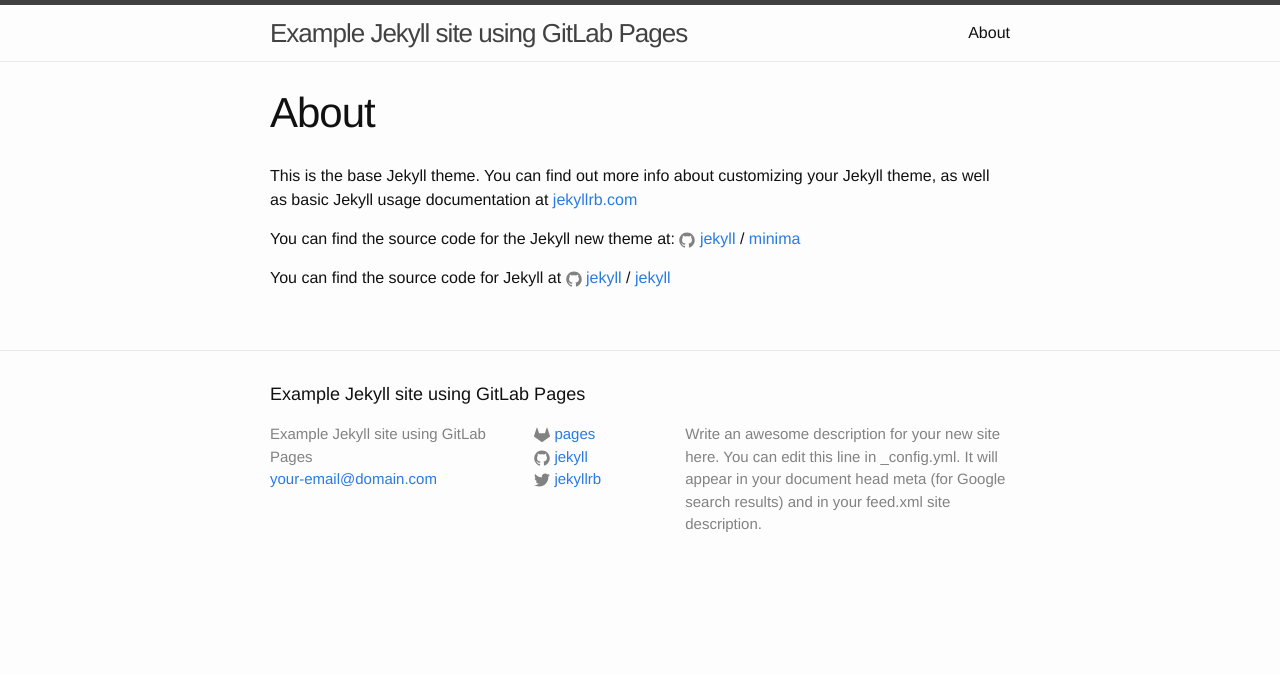
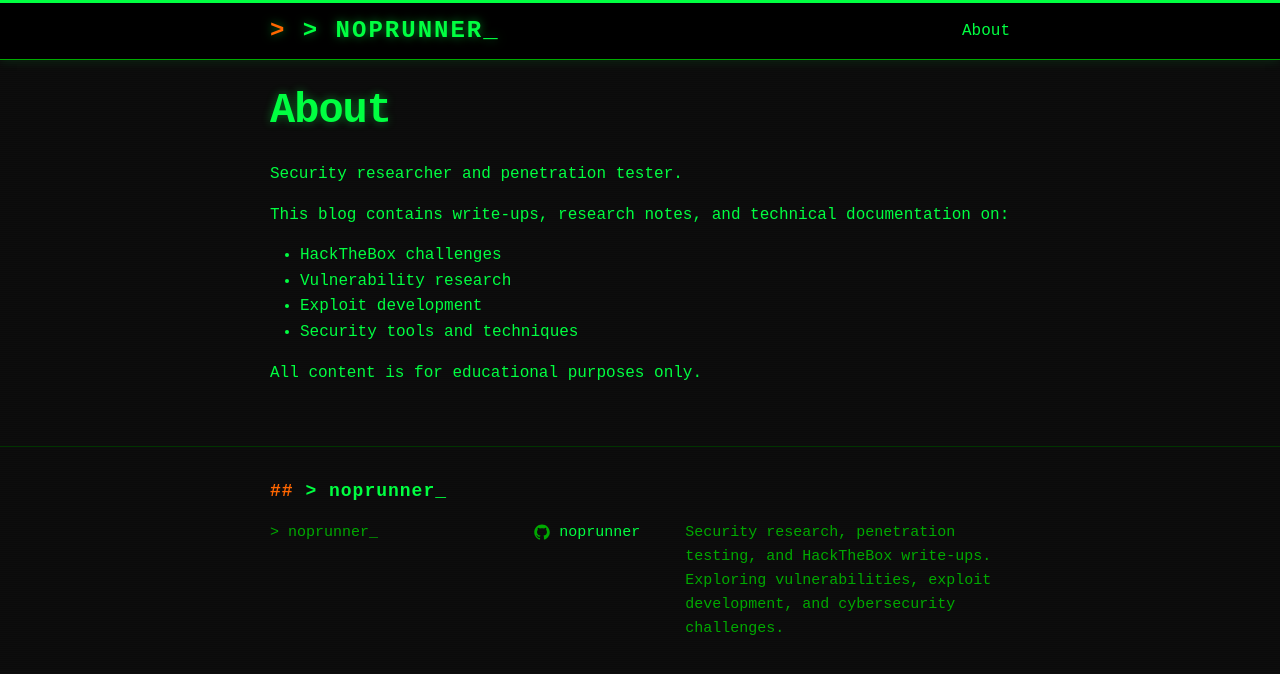
Before and after one commit to noprunner/noprunner.github.io, a Jekyll site: the page built from about.md, in a window 1280 px wide. Shown: the top 674 px of the page. Built offline with Jekyll 4.4.1, drawn with Linux system fonts in a browser that asks for light colours.

Commit message:
Initial setup: Retro terminal theme for security research blog
- Matrix-style green terminal aesthetic with monospace fonts
- Content-focused design for HTB write-ups and security research
- GitHub Pages deployment with GitHub Actions
- Custom SCSS styling for cybersecurity theme

```diff
--- a/_config.yml
+++ b/_config.yml
@@ -18,17 +18,16 @@
 # You can create any custom variable you would like, and they will be accessible
 # in the templates via {{ site.myvariable }}.
 
-title: Example Jekyll site using GitLab Pages
-email: your-email@domain.com
+title: "> noprunner_"
+email:
 description: >- # this means to ignore newlines until "baseurl:"
-  Write an awesome description for your new site here. You can edit this
-  line in _config.yml. It will appear in your document head meta (for
-  Google search results) and in your feed.xml site description.
+  Security research, penetration testing, and HackTheBox write-ups.
+  Exploring vulnerabilities, exploit development, and cybersecurity challenges.
 baseurl: "" # the subpath of your site, e.g. /blog
-url: "" # the base hostname & protocol for your site, e.g. http://example.com
-twitter_username: jekyllrb
-github_username:  jekyll
-gitlab_username:  pages
+url: "https://noprunner.github.io" # the base hostname & protocol for your site
+twitter_username:
+github_username:  noprunner
+gitlab_username:
 
 # Build settings
 theme: minima
--- a/_sass/_base.scss
+++ b/_sass/_base.scss
@@ -17,6 +17,14 @@
     font: $base-font-weight #{$base-font-size}/#{$base-line-height} $base-font-family;
     color: $text-color;
     background-color: $background-color;
+    background-image:
+        repeating-linear-gradient(
+            0deg,
+            rgba(0, 0, 0, 0.15),
+            rgba(0, 0, 0, 0.15) 1px,
+            transparent 1px,
+            transparent 2px
+        );
     -webkit-text-size-adjust: 100%;
     -webkit-font-feature-settings: "kern" 1;
     -moz-font-feature-settings: "kern" 1;
@@ -82,7 +90,23 @@
  * Headings
  */
 h1, h2, h3, h4, h5, h6 {
-    font-weight: $base-font-weight;
+    font-weight: 700;
+    color: $brand-color;
+    letter-spacing: 1px;
+}
+
+h1 {
+    text-shadow: 0 0 10px rgba(0, 255, 65, 0.4);
+}
+
+h2::before {
+    content: "## ";
+    color: $accent-color;
+}
+
+h3::before {
+    content: "### ";
+    color: $accent-color;
 }
 
 
@@ -93,14 +117,16 @@
 a {
     color: $brand-color;
     text-decoration: none;
+    transition: all 0.2s ease;
 
     &:visited {
-        color: darken($brand-color, 15%);
+        color: $grey-color;
     }
 
     &:hover {
-        color: $text-color;
-        text-decoration: underline;
+        color: $accent-color;
+        text-shadow: 0 0 8px rgba(255, 102, 0, 0.6);
+        text-decoration: none;
     }
 }
 
@@ -111,14 +137,21 @@
  */
 blockquote {
     color: $grey-color;
-    border-left: 4px solid $grey-color-light;
+    border-left: 3px solid $accent-color;
     padding-left: $spacing-unit / 2;
-    font-size: 18px;
-    letter-spacing: -1px;
+    padding: 10px 15px;
+    background-color: rgba(255, 102, 0, 0.05);
+    font-size: 16px;
+    letter-spacing: 0;
     font-style: italic;
 
     > :last-child {
         margin-bottom: 0;
+    }
+
+    &::before {
+        content: "⚠ ";
+        color: $accent-color;
     }
 }
 
@@ -129,19 +162,21 @@
  */
 pre,
 code {
-    font-size: 15px;
-    border: 1px solid $grey-color-light;
-    border-radius: 3px;
-    background-color: #eef;
+    font-size: 14px;
+    border: 1px solid $grey-color;
+    border-radius: 0;
+    background-color: #000;
+    color: #00ff41;
 }
 
 code {
-    padding: 1px 5px;
+    padding: 2px 6px;
 }
 
 pre {
-    padding: 8px 12px;
+    padding: 12px 16px;
     overflow-x: auto;
+    box-shadow: 0 0 10px rgba(0, 255, 65, 0.2);
 
     > code {
         border: 0;
--- a/_sass/_layout.scss
+++ b/_sass/_layout.scss
@@ -2,25 +2,39 @@
  * Site header
  */
 .site-header {
-    border-top: 5px solid $grey-color-dark;
-    border-bottom: 1px solid $grey-color-light;
+    border-top: 3px solid $brand-color;
+    border-bottom: 1px solid $grey-color;
     min-height: 56px;
+    background-color: #000;
+    box-shadow: 0 2px 10px rgba(0, 255, 65, 0.1);
 
     // Positioning context for the mobile navigation icon
     position: relative;
 }
 
 .site-title {
-    font-size: 26px;
-    font-weight: 300;
+    font-size: 24px;
+    font-weight: 700;
     line-height: 56px;
-    letter-spacing: -1px;
+    letter-spacing: 2px;
     margin-bottom: 0;
     float: left;
+    text-transform: uppercase;
+    text-shadow: 0 0 10px rgba(0, 255, 65, 0.5);
 
     &,
     &:visited {
-        color: $grey-color-dark;
+        color: $brand-color;
+    }
+
+    &:hover {
+        text-shadow: 0 0 15px rgba(0, 255, 65, 0.8);
+        text-decoration: none;
+    }
+
+    &::before {
+        content: "> ";
+        color: $accent-color;
     }
 }
 
@@ -172,7 +186,18 @@
 }
 
 .page-heading {
-    font-size: 20px;
+    font-size: 28px;
+    font-weight: bold;
+    letter-spacing: 2px;
+    text-transform: uppercase;
+    color: $brand-color;
+    text-shadow: 0 0 10px rgba(0, 255, 65, 0.5);
+    margin-bottom: $spacing-unit;
+
+    &::before {
+        content: "$ ";
+        color: $accent-color;
+    }
 }
 
 .post-list {
@@ -180,18 +205,47 @@
     list-style: none;
 
     > li {
-        margin-bottom: $spacing-unit;
+        margin-bottom: $spacing-unit * 1.2;
+        padding: 15px;
+        border: 1px solid $grey-color;
+        background-color: rgba(0, 0, 0, 0.5);
+        transition: all 0.3s ease;
+
+        &:hover {
+            border-color: $brand-color;
+            box-shadow: 0 0 15px rgba(0, 255, 65, 0.2);
+            background-color: rgba(0, 255, 65, 0.05);
+        }
+
+        &::before {
+            content: "[+] ";
+            color: $accent-color;
+            font-weight: bold;
+        }
     }
 }
 
 .post-meta {
     font-size: $small-font-size;
     color: $grey-color;
+    font-family: monospace;
+
+    &::before {
+        content: "[ ";
+        color: $grey-color;
+    }
+
+    &::after {
+        content: " ]";
+        color: $grey-color;
+    }
 }
 
 .post-link {
     display: block;
-    font-size: 24px;
+    font-size: 22px;
+    font-weight: bold;
+    letter-spacing: 1px;
 }
 
 
--- a/about.md
+++ b/about.md
@@ -4,12 +4,13 @@
 permalink: /about/
 ---
 
-This is the base Jekyll theme. You can find out more info about customizing your Jekyll theme, as well as basic Jekyll usage documentation at [jekyllrb.com](https://jekyllrb.com/)
+Security researcher and penetration tester.
 
-You can find the source code for the Jekyll new theme at:
-{% include icon-github.html username="jekyll" %} /
-[minima](https://github.com/jekyll/minima)
+This blog contains write-ups, research notes, and technical documentation on:
 
-You can find the source code for Jekyll at
-{% include icon-github.html username="jekyll" %} /
-[jekyll](https://github.com/jekyll/jekyll)
+- HackTheBox challenges
+- Vulnerability research
+- Exploit development
+- Security tools and techniques
+
+All content is for educational purposes only.
--- a/css/main.scss
+++ b/css/main.scss
@@ -5,22 +5,24 @@
 
 
 
-// Our variables
-$base-font-family: "Helvetica Neue", Helvetica, Arial, sans-serif;
+// Our variables - Retro Terminal Theme
+$base-font-family: "Courier New", "Consolas", "Monaco", monospace;
 $base-font-size:   16px;
 $base-font-weight: 400;
 $small-font-size:  $base-font-size * 0.875;
-$base-line-height: 1.5;
+$base-line-height: 1.6;
 
 $spacing-unit:     30px;
 
-$text-color:       #111;
-$background-color: #fdfdfd;
-$brand-color:      #2a7ae2;
+// Terminal-inspired color scheme
+$text-color:       #00ff41;  // Matrix green
+$background-color: #0d0d0d;  // Almost black
+$brand-color:      #00ff41;  // Bright green for links
+$accent-color:     #ff6600;  // Orange for highlights
 
-$grey-color:       #828282;
-$grey-color-light: lighten($grey-color, 40%);
-$grey-color-dark:  darken($grey-color, 25%);
+$grey-color:       #00aa00;  // Darker green
+$grey-color-light: #003300;  // Very dark green
+$grey-color-dark:  #00ff41;  // Bright green
 
 // Width of the content area
 $content-width:    800px;
```
Also changed, not shown: .github/workflows/jekyll.yml (added), .gitlab-ci.yml (deleted), README.md.
